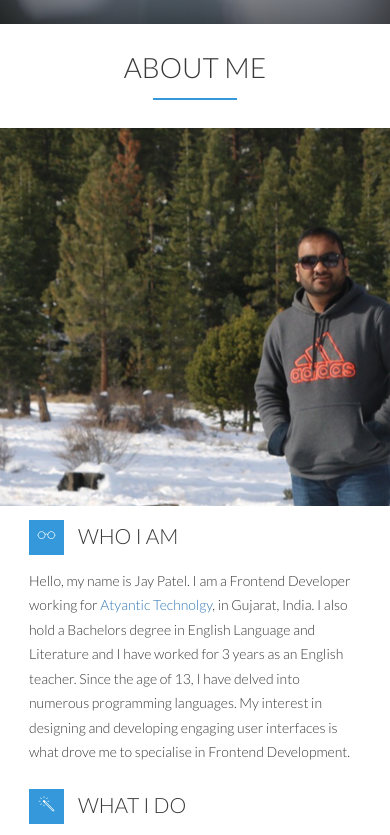
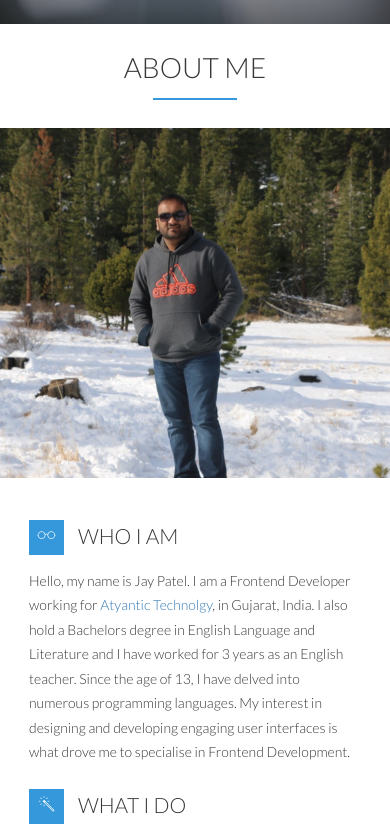
Before and after one commit to jayp12/jayp12.github.io, a plain HTML site: page index.html in a window 390 px wide. Shown: the part 820-1655 px from the top of the page. Drawn offline with nearby package versions, Linux system fonts and the light colour scheme; files whose address does not match are found by name.

Commit message:
Update index.html

```diff
--- a/index.html
+++ b/index.html
@@ -80,8 +80,8 @@
                     <h2>About me</h2>
                 </div>
 
-                <div class="row visible-xs visible-sm" style="background-image: url('jay.png');">
-                    <div class="col-sm-12 bg-me">
+                <div class="row visible-xs visible-sm" >
+                    <div class="col-sm-12 bg-me" style="background-image: url('jay.png');">
                     </div>
                 </div>
 
```
